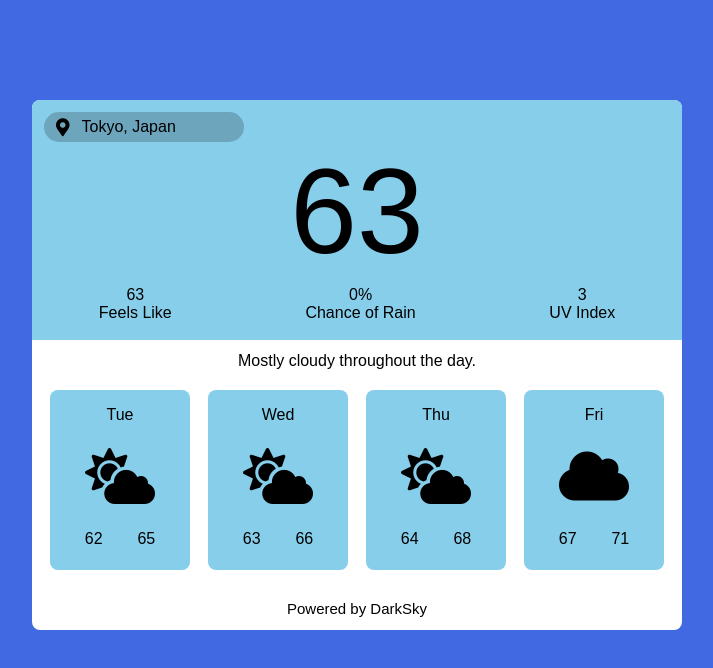
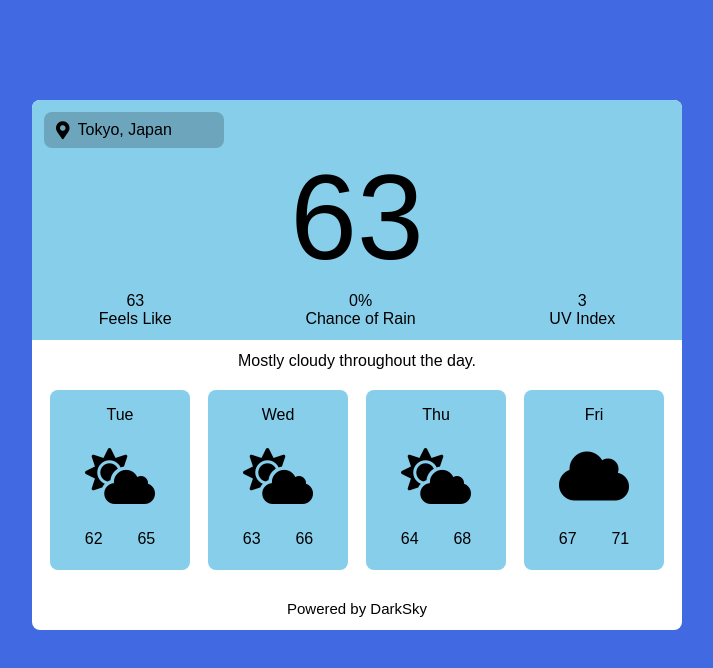
Before and after one commit to balkarjun/vue-forecaster, a Vue app: page / in a window 1280 px wide. Shown: the top 668 px of the page, without its empty margins (283-996 px from the left). Built offline with nearby package versions, Linux system fonts and the light colour scheme.

Commit message:
Modify inputbar style

```diff
--- a/src/App.vue
+++ b/src/App.vue
@@ -498,24 +498,23 @@ main {
 
 .inputbar {
   display: flex;
-  height: 30px;
-  width: 200px;
+  height: 36px;
+  width: 180px;
   background-color: rgba(0, 0, 0, .2);
-  border-radius: 15px;
+  border-radius: 8px;
   align-items: center;
 }
 
 .inputbar i {
-  padding: 0 12px;
+  padding-left: 12px;
+  padding-right: 8px;
   font-size: 18px;
 }
 
 input {
   font: inherit;
   height: 100%;
-  width: 100%;
   background-color: transparent;
-  border-radius: 0 15px 15px 0;
   border: none;
   outline: none;
 }
```
